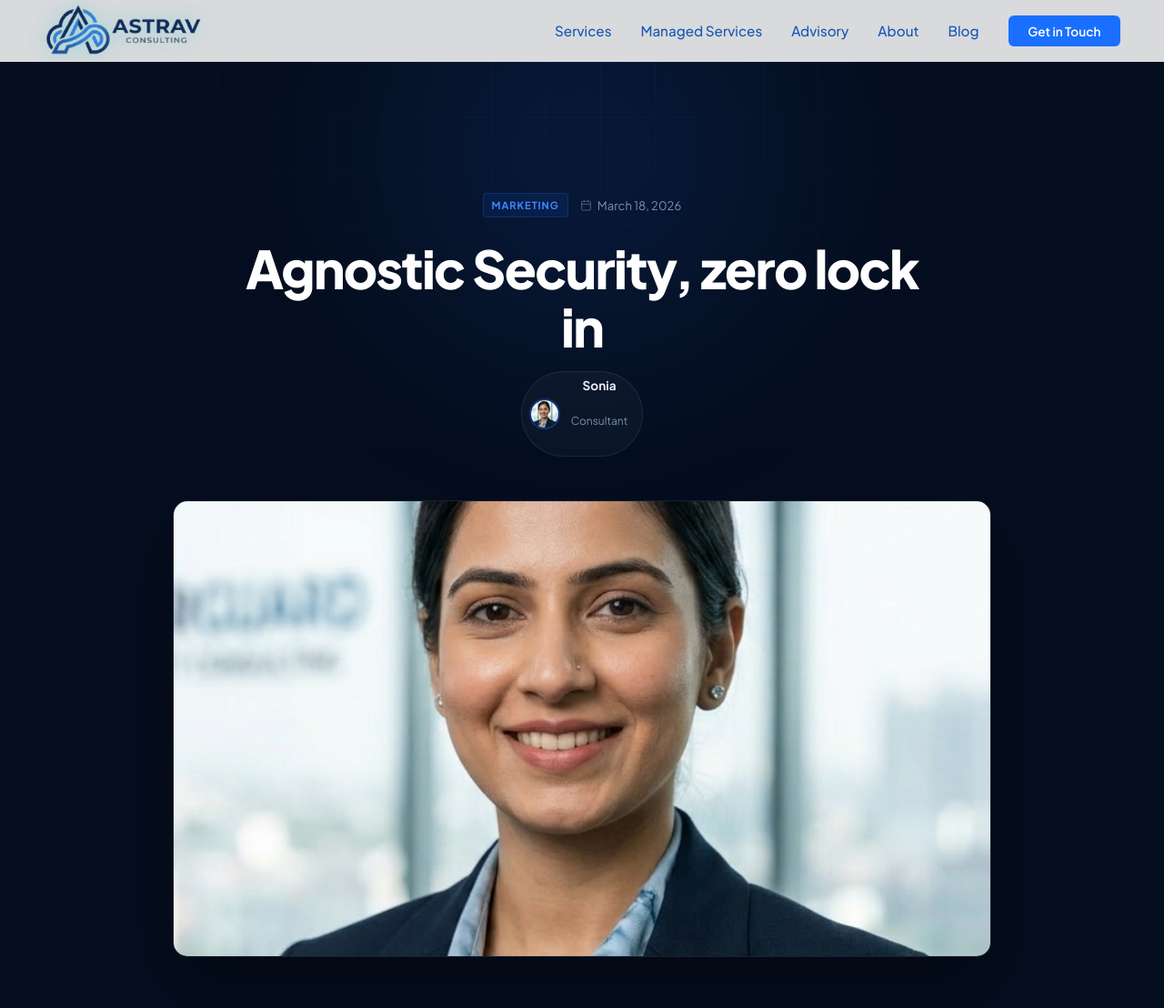
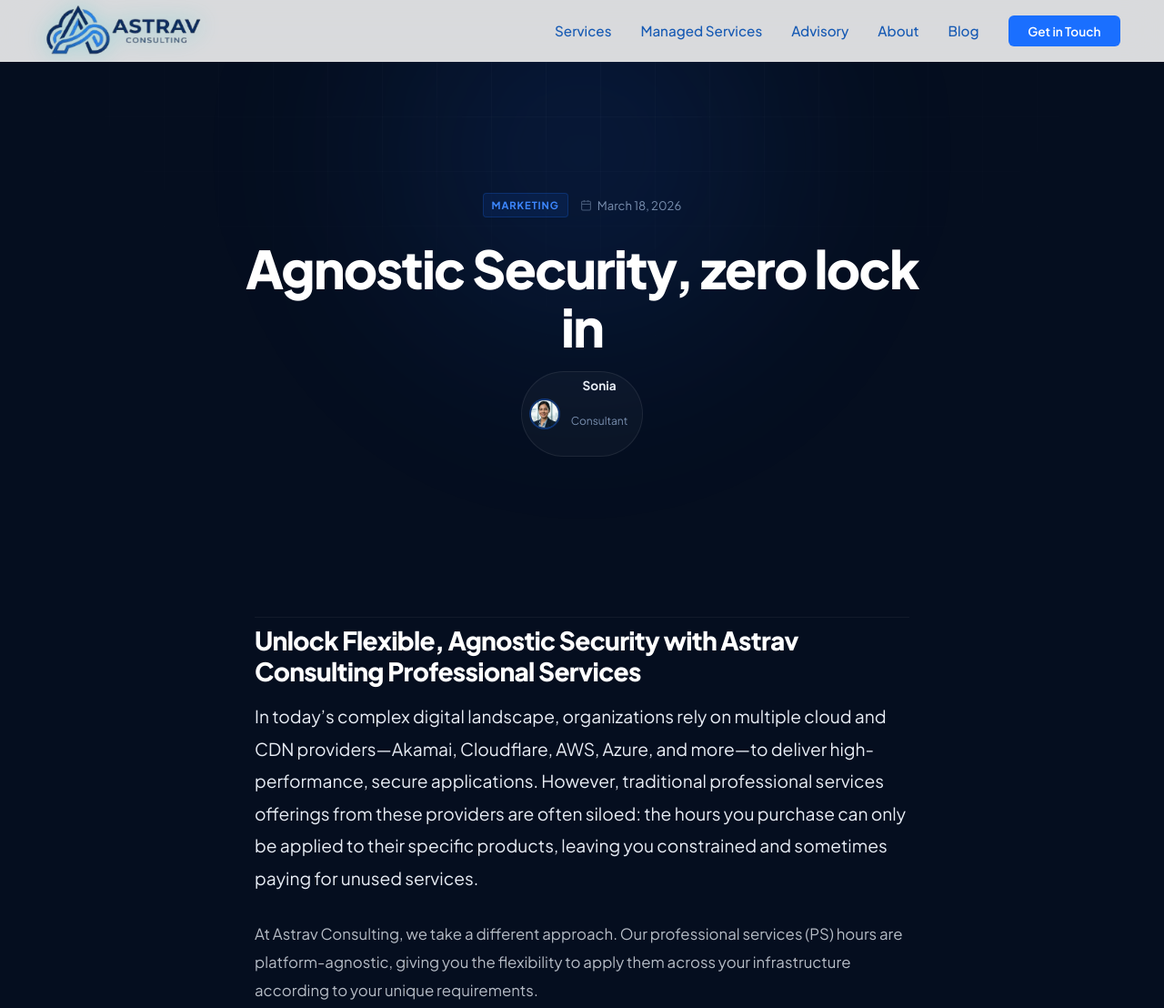
Before and after one commit to astravconsulting/astravconsulting.github.io, a Jekyll site: the page built from _posts/2026-03-18-agnostic-security-zero-lock-in.md, in a window 1280 px wide. Shown: the top 1108 px of the page at 91% size. Built offline with Jekyll 4.4.1, drawn with Linux system fonts in a browser that asks for light colours; grey boxes are pictures that could not be loaded.

Commit message:
edit post image

```diff
--- a/_posts/2026-03-18-agnostic-security-zero-lock-in.md
+++ b/_posts/2026-03-18-agnostic-security-zero-lock-in.md
@@ -4,7 +4,7 @@
 categories:
   - marketing
 author_staff_member: sonia
-image: https://astravconsulting.com/images/staff/sonia.png
+image:
 ---
 
 ## Unlock Flexible, Agnostic Security with Astrav Consulting Professional Services
```
